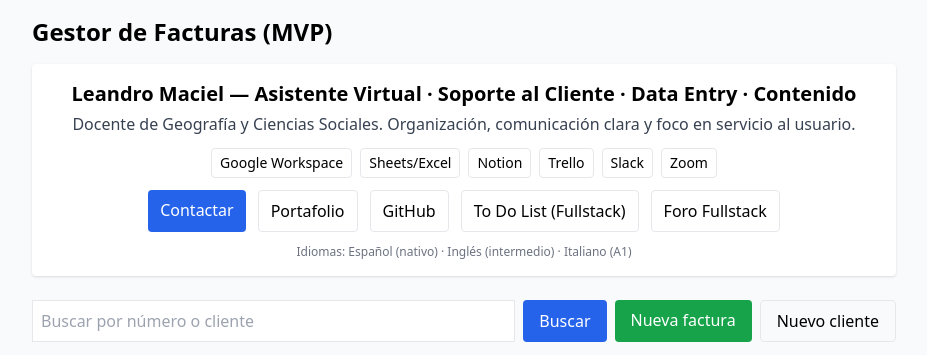
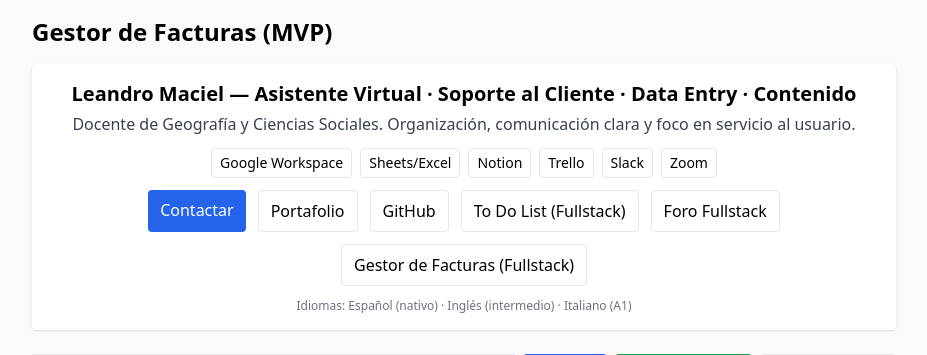
Before and after one commit to Leandrotvr/facturas-mvp, a Node server app: page / in a window 1280 px wide. Shown: the top 355 px of the page, without its empty margins (176-1103 px from the left). Run offline with Node 20, Linux system fonts and the light colour scheme; data that the repository does not hold is empty; some libraries are stand-ins or nearby versions.

Commit message:
Add Gestor de Facturas (Fullstack) link to CV section

```diff
--- a/views/index.ejs
+++ b/views/index.ejs
@@ -30,6 +30,7 @@
     <a class="px-3 py-2 rounded border" href="https://github.com/Leandrotvr" target="_blank" rel="noopener">GitHub</a>
     <a class="px-3 py-2 rounded border" href="https://mi-to-do-list.onrender.com" target="_blank" rel="noopener">To Do List (Fullstack)</a>
     <a class="px-3 py-2 rounded border" href="https://foro-front.onrender.com/" target="_blank" rel="noopener">Foro Fullstack</a>
+    <a class="px-3 py-2 rounded border" href="https://facturas-mvp.onrender.com" target="_blank" rel="noopener">Gestor de Facturas (Fullstack)</a>
   </div>
 
       <p class="mt-3 text-xs text-gray-500">Idiomas: Español (nativo) · Inglés (intermedio) · Italiano (A1)</p>
```
Lines whose indentation alone changed are shown as unchanged.
